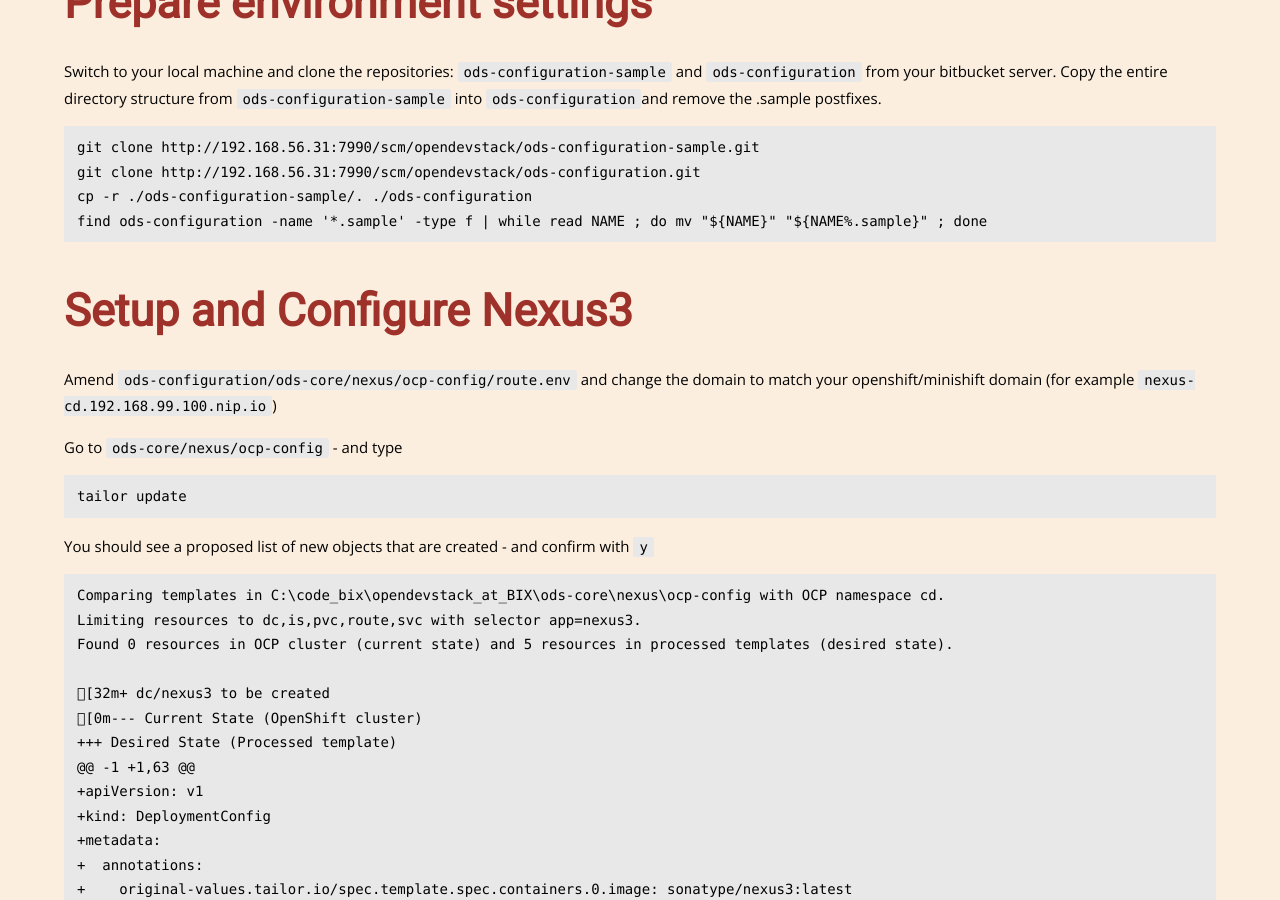
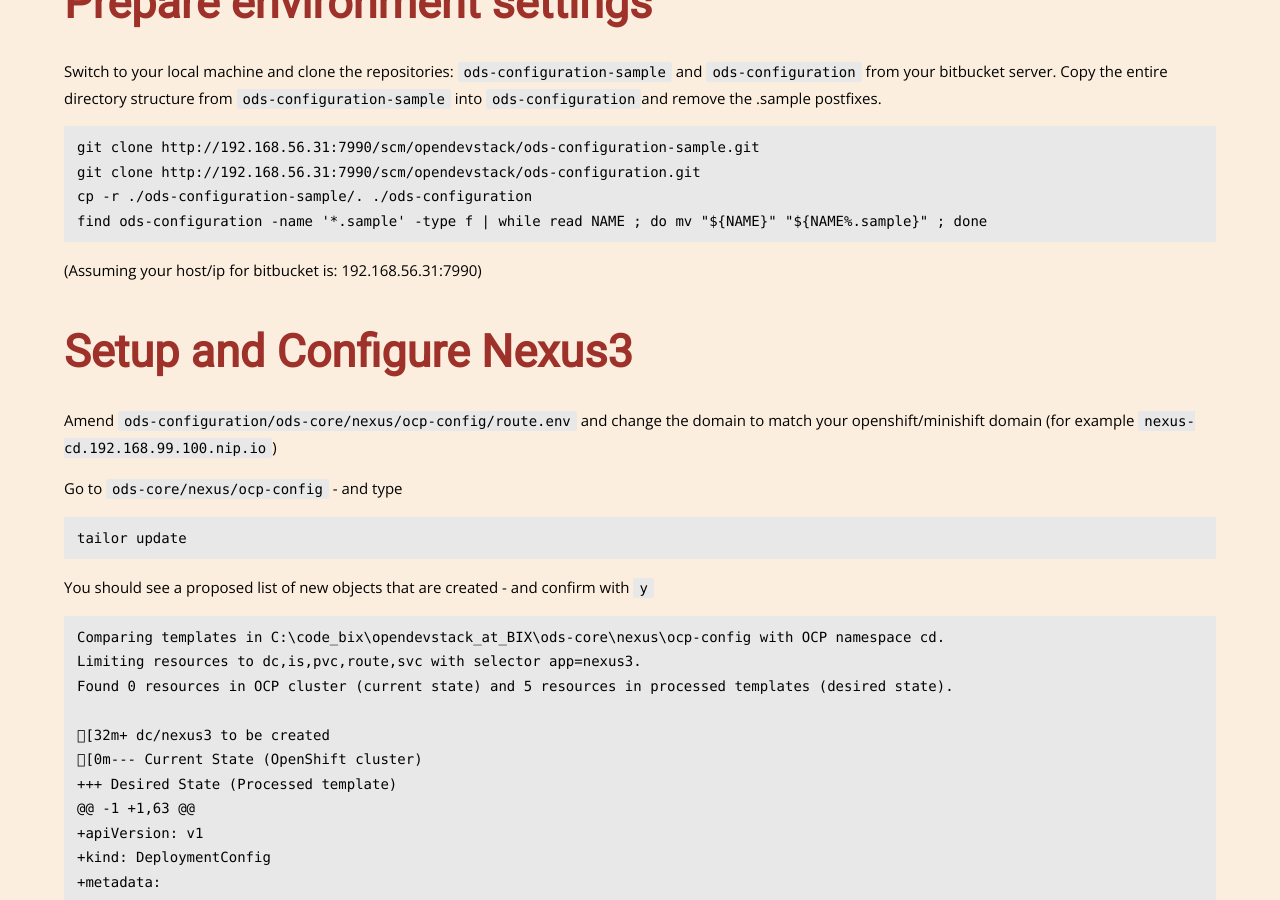
Before and after one commit to opendevstack/opendevstack.github.io, a Jekyll site: the page built from doc/getting-started.md, in a window 1280 px wide and 900 px high, scrolled down 18615 px. Built offline with Jekyll 4.4.1, drawn with Linux system fonts in a browser that asks for light colours; nearby versions of some CDN libraries; our own code applies the rules of GitHub Pages for plain Markdown files.

Commit message:
clarify the used bitbucket host

````diff
--- a/doc/getting-started.md
+++ b/doc/getting-started.md
@@ -620,7 +620,7 @@
 cp -r ./ods-configuration-sample/. ./ods-configuration
 find ods-configuration -name '*.sample' -type f | while read NAME ; do mv "${NAME}" "${NAME%.sample}" ; done
 ```
-
+(Assuming your host/ip for bitbucket is: 192.168.56.31:7990)
 
 ### Setup and Configure Nexus3
 Amend `ods-configuration/ods-core/nexus/ocp-config/route.env` and change the domain to match your openshift/minishift domain (for example `nexus-cd.192.168.99.100.nip.io`)
````
